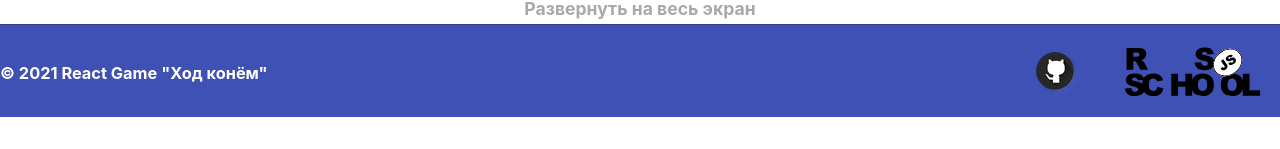
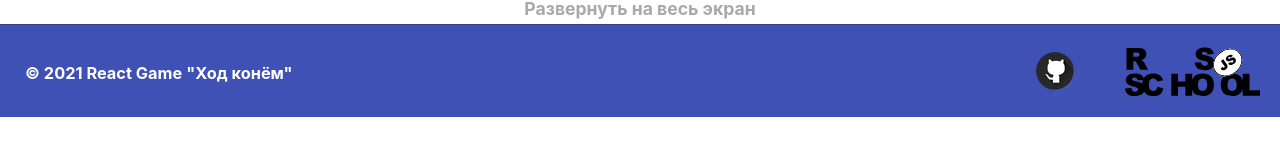
Before and after one commit to KarpusKonstantin/react-game, a React (Create React App) app: page / in a window 1280 px wide. Shown: the part 622-771 px from the top of the page. Built offline with nearby package versions, Linux system fonts and the light colour scheme.

Commit message:
fix: adjust css for gameArea

```diff
--- a/src/components/Footer/footer.css
+++ b/src/components/Footer/footer.css
@@ -33,3 +33,7 @@
     margin-left: 25px;
     margin-right: 20px;
 }
+
+.footer__copyright {
+    margin-left: 25px;
+}
--- a/src/components/GameArea/gameArea.css
+++ b/src/components/GameArea/gameArea.css
@@ -7,8 +7,9 @@
     padding: 10px;
 
 
-    grid-template-columns: repeat(10, 1fr);
-    grid-template-rows: repeat(10, 1fr);
+    grid-template-columns: repeat(10, minmax(1%, 1fr));
+    grid-template-rows: repeat(10, minmax(1%, 1fr));
+    /*grid-template-rows: repeat(10, 1fr);*/
     grid-gap: .5vw;
 }
 
```
